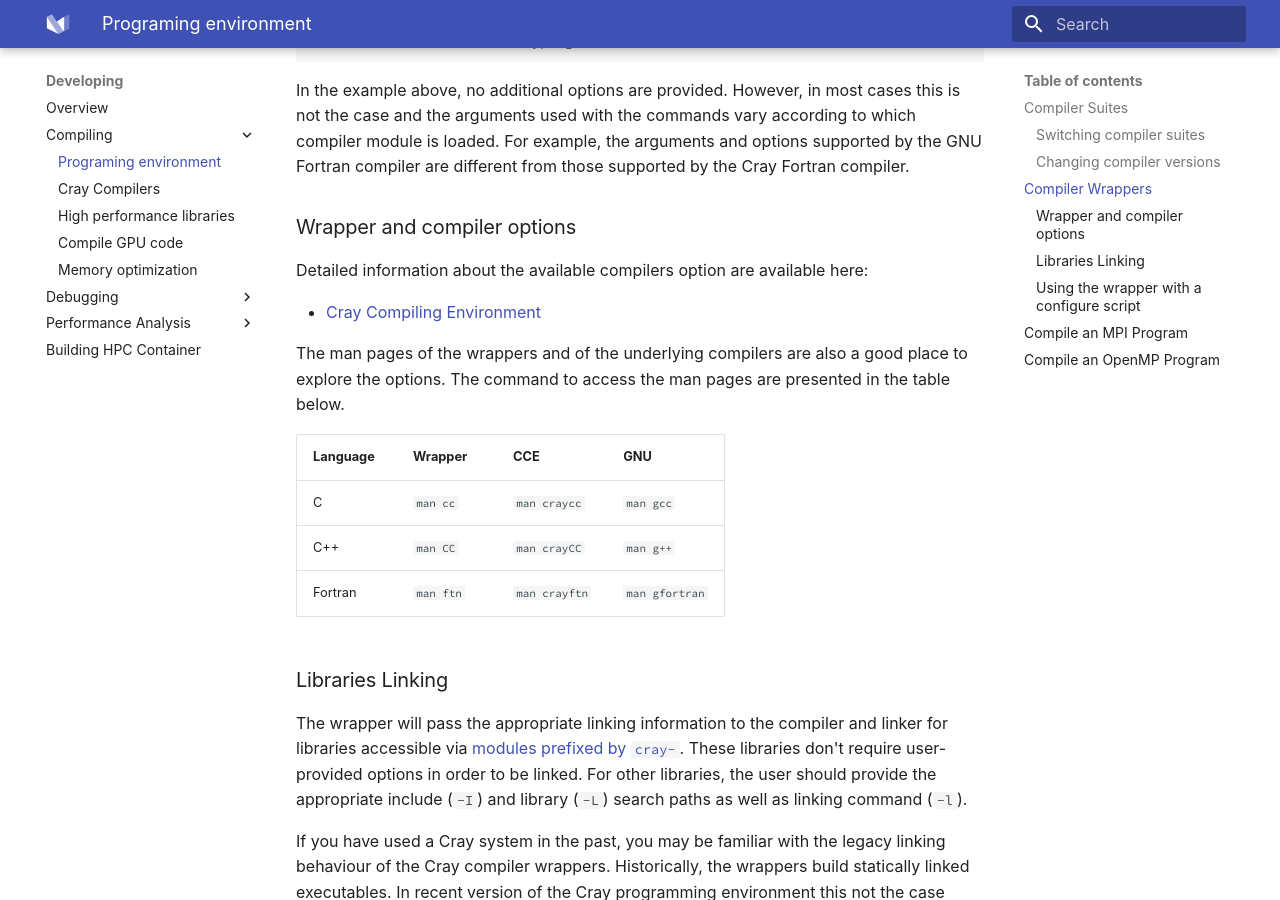
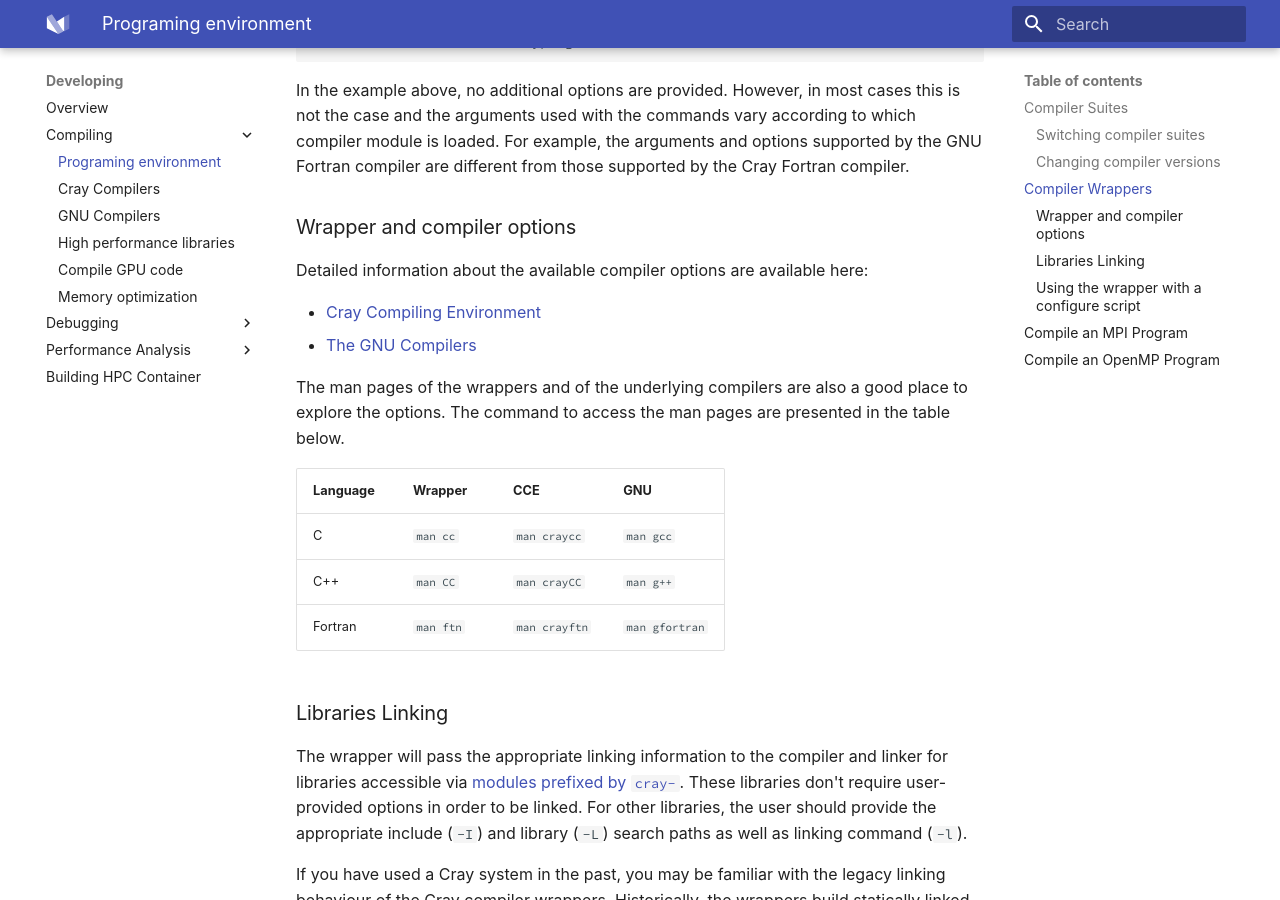
Before and after one commit to Lumi-supercomputer/lumi-userguide, an MkDocs documentation site: the page built from docs/development/compiling/prgenv.md, in a window 1280 px wide and 900 px high, scrolled down 2162 px. Built offline with MkDocs 1.6.1 and Material for MkDocs 9.7.7, drawn with Linux system fonts in a browser that asks for light colours; some web fonts are replaced.

Commit message:
Add a first version of the page about GNU compilers

```diff
--- a/docs/development/compiling/prgenv.md
+++ b/docs/development/compiling/prgenv.md
@@ -19,6 +19,7 @@
 [libraries]: libraries.md
 [cray-libraries]: libraries.md#cray-libraries
 [cce]: cce.md
+[gnu]: gnu.md
 
 This page will give you an overview of the Cray programming environment. It
 starts with a presentation of the [programming environments][1] and
@@ -141,9 +142,11 @@
 
 ### Wrapper and compiler options
 
-Detailed information about the available compilers option are available here:
+Detailed information about the available compiler options are available here:
 
 - [Cray Compiling Environment][cce]
+- [The GNU Compilers][gnu]
+
 
 The man pages of the wrappers and of the underlying compilers are also a good
 place to explore the options. The command to access the man pages are presented
--- a/mkdocs.yml
+++ b/mkdocs.yml
@@ -33,6 +33,7 @@
     - Compiling:
       - Programing environment: development/compiling/prgenv.md
       - Cray Compilers: development/compiling/cce.md
+      - GNU Compilers: development/compiling/gnu.md
       - High performance libraries: development/compiling/libraries.md
       - Compile GPU code: development/compiling/gpu.md
       - Memory optimization: development/compiling/memory.md
```
Also changed, not shown: docs/development/compiling/gnu.md (added, +70 -0 lines).
